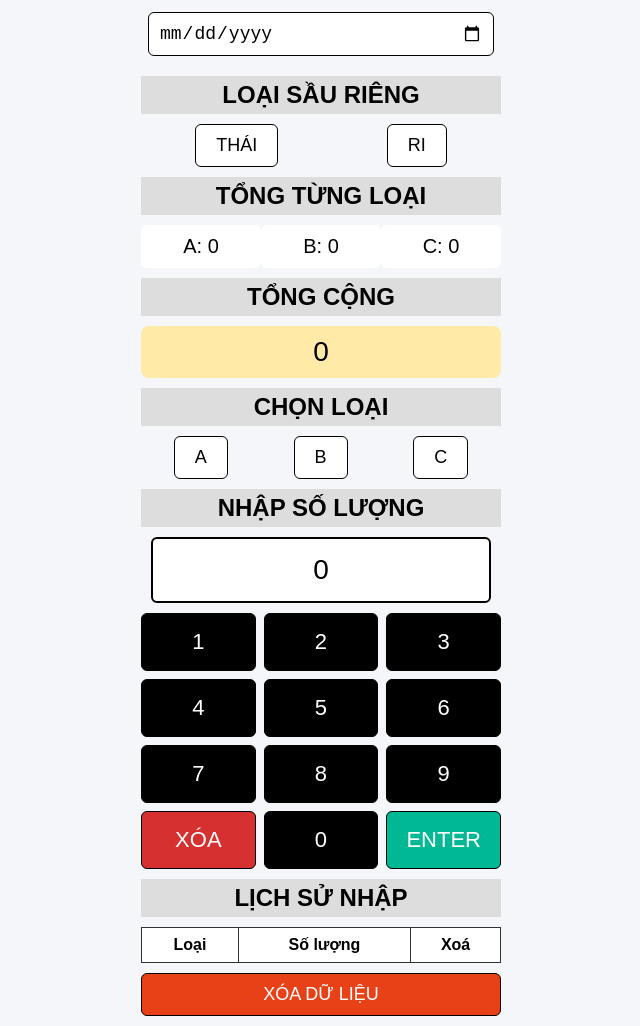
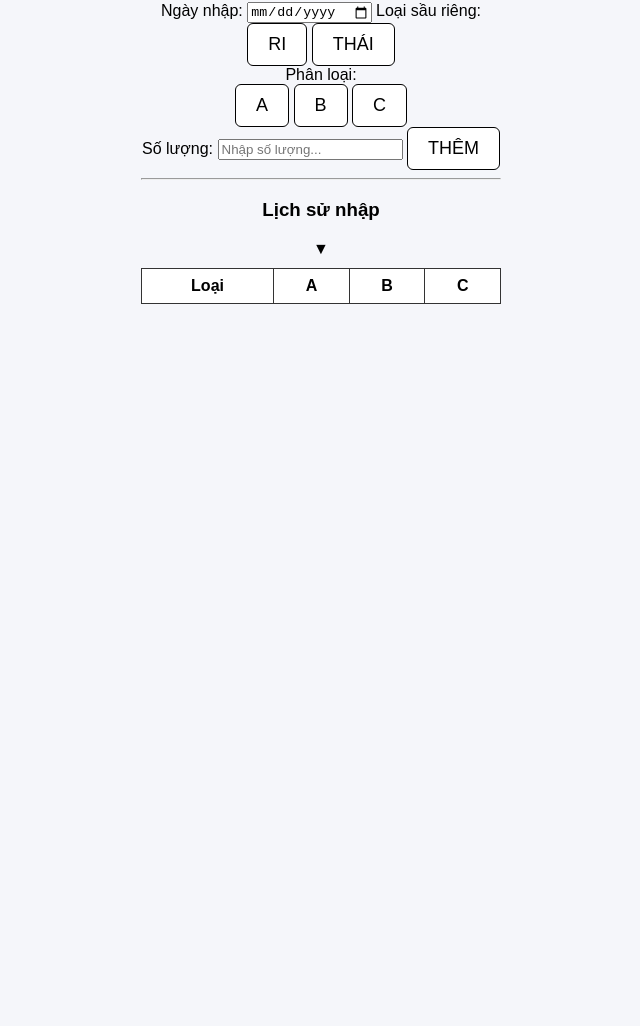
Before and after one commit to minhluanvo2403-alt/devil, a plain HTML site: page index.html in a window 1280 px wide. Shown: the part 66-1092 px from the top of the page, without its empty margins (319-959 px from the left). After the commit the page ends 800 px from the top, so only its background shows below. Drawn offline with Linux system fonts and the light colour scheme.

Commit message:
Update index.html

```diff
--- a/index.html
+++ b/index.html
@@ -1,87 +1,63 @@
 <!DOCTYPE html>
 <html lang="vi">
 <head>
-    <meta charset="UTF-8" />
-    <meta name="viewport" content="width=device-width, initial-scale=1.0" />
+  <meta charset="UTF-8">
+  <meta name="viewport" content="width=device-width, initial-scale=1.0">
   <title>Ghi Số Sầu Riêng</title>
-    <link rel="manifest" href="manifest.json">
   <link rel="stylesheet" href="style.css">
 </head>
-
 <body>
 
   <div class="container">
 
-    <!-- NGÀY THÁNG -->
-    <h2>NGÀY THÁNG</h2>
-    <input type="date" id="dateInput" class="datePicker">
+    <h2>Ghi Số Sầu Riêng</h2>
 
-    <!-- CHỌN THÁI / RI -->
-    <h2>LOẠI SẦU RIÊNG</h2>
-    <div class="row">
-        <button class="typeBtn" data-type="thai">THÁI</button>
-        <button class="typeBtn" data-type="ri">RI</button>
+    <!-- Chọn ngày -->
+    <label>Ngày nhập:</label>
+    <input type="date" id="dateInput">
+
+    <!-- Chọn loại trái RI hoặc THÁI -->
+    <label>Loại sầu riêng:</label>
+    <div class="select-group">
+      <button class="select-btn" data-type="RI">RI</button>
+      <button class="select-btn" data-type="THAI">THÁI</button>
     </div>
 
-    <!-- TỔNG TỪNG LOẠI -->
-    <h2>TỔNG TỪNG LOẠI</h2>
-    <div class="row total">
-        <div>A: <span id="totalA">0</span></div>
-        <div>B: <span id="totalB">0</span></div>
-        <div>C: <span id="totalC">0</span></div>
+    <!-- Chọn A/B/C -->
+    <label>Phân loại:</label>
+    <div class="select-group">
+      <button class="select-btn" data-grade="A">A</button>
+      <button class="select-btn" data-grade="B">B</button>
+      <button class="select-btn" data-grade="C">C</button>
     </div>
 
-    <!-- TỔNG CỘNG -->
-    <h2>TỔNG CỘNG</h2>
-    <div class="grand-total">
-        <span id="grandTotal">0</span>
+    <!-- Nhập số lượng -->
+    <label>Số lượng:</label>
+    <input type="number" id="quantityInput" placeholder="Nhập số lượng...">
+
+    <button id="addButton" class="add-btn">THÊM</button>
+
+    <hr>
+
+    <!-- Thu gọn lịch sử -->
+    <div class="history-header" id="toggleHistory">
+      <h3>Lịch sử nhập</h3>
+      <span id="arrow">▼</span>
     </div>
 
-    <!-- CHỌN LOẠI -->
-    <h2>CHỌN LOẠI</h2>
-    <div class="row">
-        <button class="catBtn" data-cat="A">A</button>
-        <button class="catBtn" data-cat="B">B</button>
-        <button class="catBtn" data-cat="C">C</button>
-    </div>
-
-    <!-- NHẬP SỐ LƯỢNG -->
-    <h2>NHẬP SỐ LƯỢNG</h2>
-    <div id="display" class="display">0</div>
-
-    <div class="keypad">
-        <button class="num">1</button>
-        <button class="num">2</button>
-        <button class="num">3</button>
-
-        <button class="num">4</button>
-        <button class="num">5</button>
-        <button class="num">6</button>
-
-        <button class="num">7</button>
-        <button class="num">8</button>
-        <button class="num">9</button>
-
-        <button id="delete">XÓA</button>
-        <button class="num">0</button>
-        <button id="enter">ENTER</button>
-    </div>
-
-    <!-- LỊCH SỬ -->
-    <h2>LỊCH SỬ NHẬP</h2>
-
-    <table id="historyTable">
+    <div id="history" class="history hidden">
+      <table>
         <thead>
           <tr>
             <th>Loại</th>
-                <th>Số lượng</th>
-                <th>Xoá</th>
+            <th>A</th>
+            <th>B</th>
+            <th>C</th>
           </tr>
         </thead>
-        <tbody></tbody>
+        <tbody id="historyTable"></tbody>
       </table>
-
-    <button id="clearAll" class="clearAll">XÓA DỮ LIỆU</button>
+    </div>
 
   </div>
 
```
Lines whose indentation alone changed are shown as unchanged.
